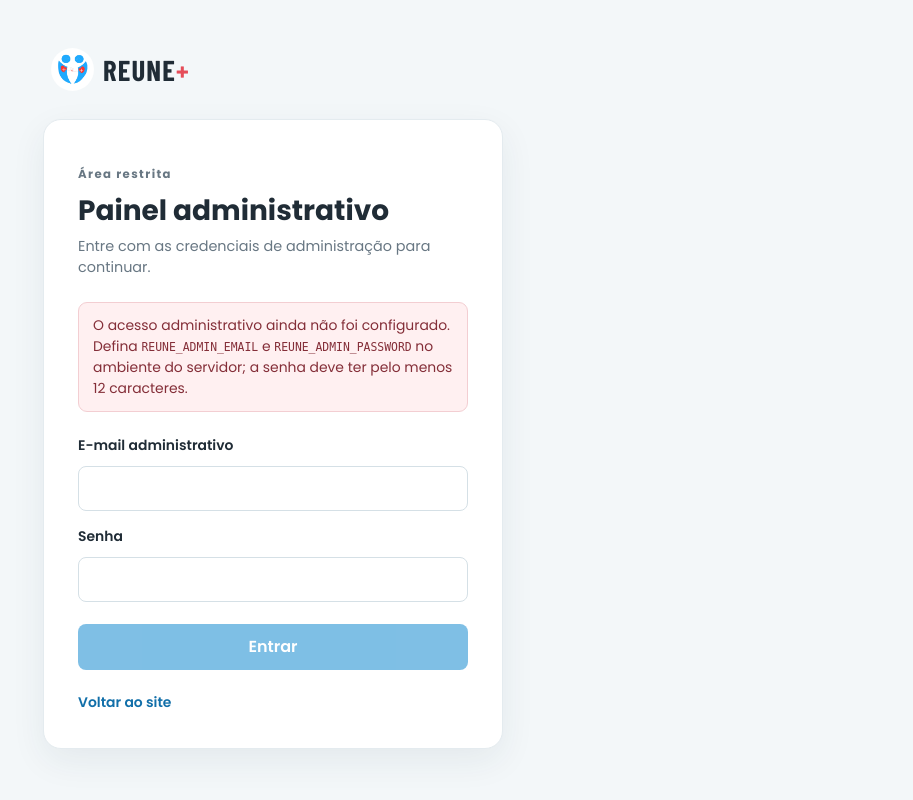
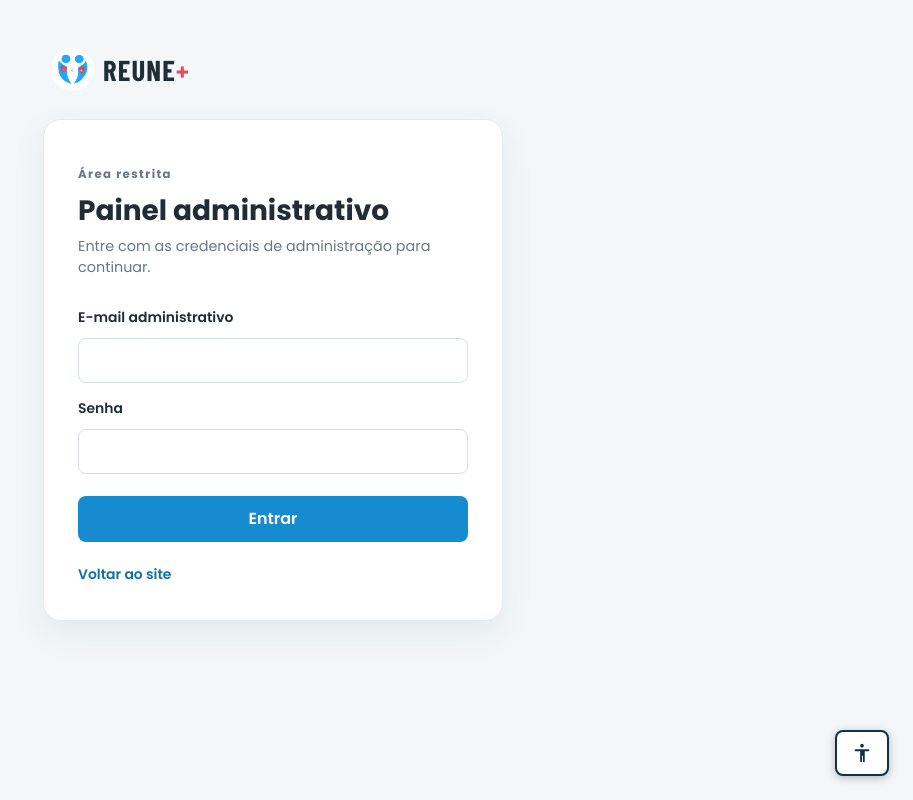
Before and after one commit to Lucas12135/Projeto-extensao, a PHP site: page /ADMIN/index.php in a window 1280 px wide. Shown: the whole page, without its empty margins (367-1280 px from the left). Run offline with PHP 8.4, Linux system fonts and the light colour scheme; some libraries are stand-ins or nearby versions; some web fonts are replaced.

Commit message:
Altera a forma de entrada para o painel admin

```diff
--- a/ADMIN/index.php
+++ b/ADMIN/index.php
@@ -12,12 +12,8 @@ session_start();
 require_once __DIR__ . "/../BD/conexao.php";
 require_once __DIR__ . "/../BD/criarTabelas.php";
 
-$adminEmail = getenv("REUNE_ADMIN_EMAIL");
-$adminPassword = getenv("REUNE_ADMIN_PASSWORD");
-$adminConfigured = is_string($adminEmail)
-    && filter_var($adminEmail, FILTER_VALIDATE_EMAIL) !== false
-    && is_string($adminPassword)
-    && strlen($adminPassword) >= 12;
+$adminEmail = "admin@reuneMais.com";
+$adminPassword = "reuneMais";
 
 if (!isset($_SESSION["token_admin"])) {
     $_SESSION["token_admin"] = bin2hex(random_bytes(32));
@@ -61,7 +57,6 @@ if ($_SERVER["REQUEST_METHOD"] === "POST") {
         $emailInformado = $_POST["email"] ?? "";
         $senhaInformada = $_POST["senha"] ?? "";
         if (
-            $adminConfigured &&
             is_string($emailInformado) &&
             is_string($senhaInformada) &&
             hash_equals($adminEmail, $emailInformado) &&
@@ -270,7 +265,7 @@ if ($autenticado) {
             "SELECT p.id_Doador, p.nm_doador, p.nm_email_doador, p.cd_telefone_doador,
                     COUNT(d.id_DOACAO) AS total_doacoes
              FROM DOADOR p
-             LEFT JOIN DOACAO d ON d.DOADOR_id_Doador = p.id_Doador
+             LEFT JOIN DOACAO d ON d.DOADOR_id_Doador = p.id_Doador WHERE p.nm_email_doador != 'admin@reuneMais.com'
              GROUP BY p.id_Doador, p.nm_doador, p.nm_email_doador, p.cd_telefone_doador
              ORDER BY p.nm_doador"
         );
@@ -286,7 +281,7 @@ if ($autenticado) {
     <meta name="robots" content="noindex, nofollow">
     <title>Painel administrativo - REUNE+</title>
     <link rel="icon" href="../resource/logo.jpeg" type="image/x-icon">
-    <link rel="stylesheet" href="admin.css">
+    <link rel="stylesheet" href="../CSS/admin.css">
 </head>
 <body class="admin-page">
 <?php if (!$autenticado): ?>
@@ -296,13 +291,6 @@ if ($autenticado) {
             <p class="eyebrow">Área restrita</p>
             <h1>Painel administrativo</h1>
             <p class="muted">Entre com as credenciais de administração para continuar.</p>
-            <?php if (!$adminConfigured): ?>
-                <p class="notice notice-error" role="alert">
-                    O acesso administrativo ainda não foi configurado. Defina
-                    <code>REUNE_ADMIN_EMAIL</code> e <code>REUNE_ADMIN_PASSWORD</code>
-                    no ambiente do servidor; a senha deve ter pelo menos 12 caracteres.
-                </p>
-            <?php endif; ?>
             <?php if ($erro !== null): ?>
                 <p class="notice notice-error" role="alert"><?= $escape($erro) ?></p>
             <?php endif; ?>
@@ -313,7 +301,7 @@ if ($autenticado) {
                 <input id="email" name="email" type="email" autocomplete="username" required>
                 <label for="senha">Senha</label>
                 <input id="senha" name="senha" type="password" autocomplete="current-password" required>
-                <button class="button button-primary" type="submit" <?= !$adminConfigured ? "disabled" : "" ?>>Entrar</button>
+                <button class="button button-primary" type="submit">Entrar</button>
             </form>
             <a class="back-link" href="../index.php">Voltar ao site</a>
         </section>
@@ -562,5 +550,7 @@ if ($autenticado) {
         });
     </script>
 <?php endif; ?>
+<?php include __DIR__ . "/../PHP/acessibilidade.php"; ?>
+<script src="../JS/acessibilidade.js"></script>
 </body>
 </html>
--- a/ADMIN/admin.css
+++ b/CSS/admin.css
@@ -1,4 +1,5 @@
 @import url("https://fonts.googleapis.com/css2?family=Barlow+Condensed:wght@600;700;800&family=Poppins:wght@400;500;600;700&display=swap");
+@import url("acessibilidade.css");
 
 :root {
   --admin-primary: #168bd0;
--- a/perfil.php
+++ b/perfil.php
@@ -19,6 +19,7 @@ if (!is_string($emailSessao) || $emailSessao === "") {
     header("Location: login.php");
     exit;
 }
+$isAdminDoador = !$isOng && strcasecmp($emailSessao, "admin@reuneMais.com") === 0;
 
 $tabela = $conta->tabela;
 $colunaId = $conta->colunaId;
@@ -460,6 +461,9 @@ $nome = $perfil[$campos["nome"]->coluna] ?? "Meu perfil";
                 </section>
 
                 <div class="profile-section-footer">
+                    <?php if ($isAdminDoador): ?>
+                        <a class="profile-admin-button" href="ADMIN/index.php">Painel ADMIN</a>
+                    <?php endif; ?>
                     <form class="profile-logout-form" method="POST" action="./PHP/logout.php">
                         <button type="submit" class="profile-logout-button">Sair da conta</button>
                     </form>
```
Also changed, not shown: CSS/perfil.css (+25 -0 lines).
